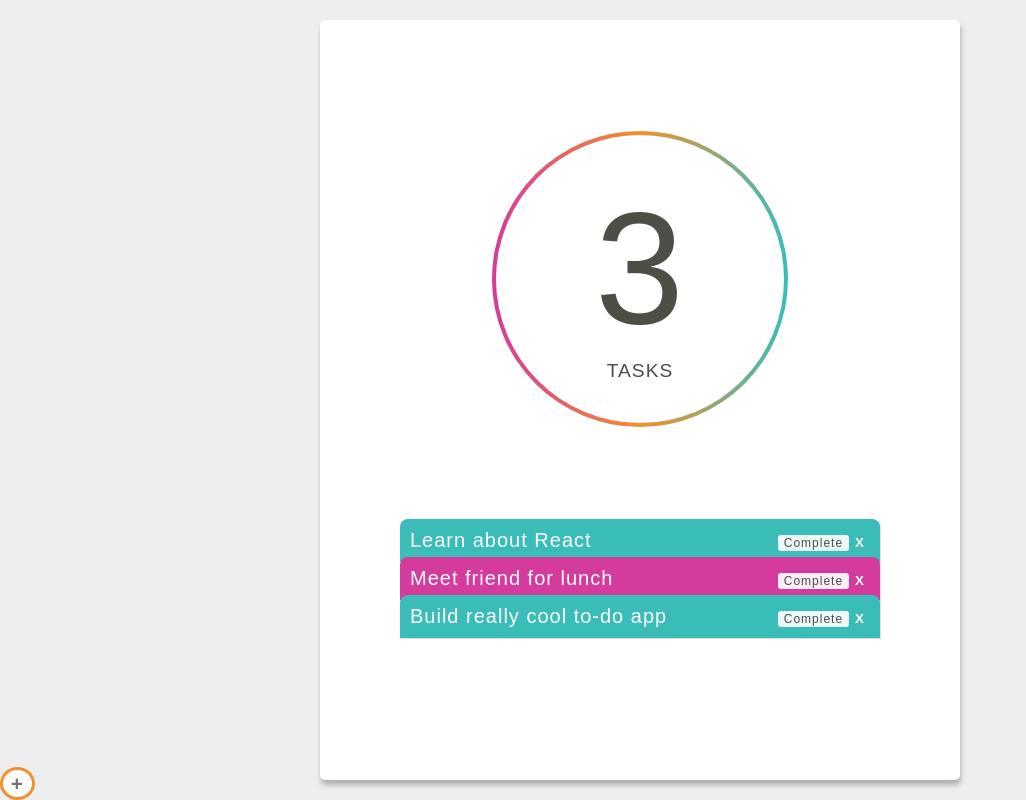
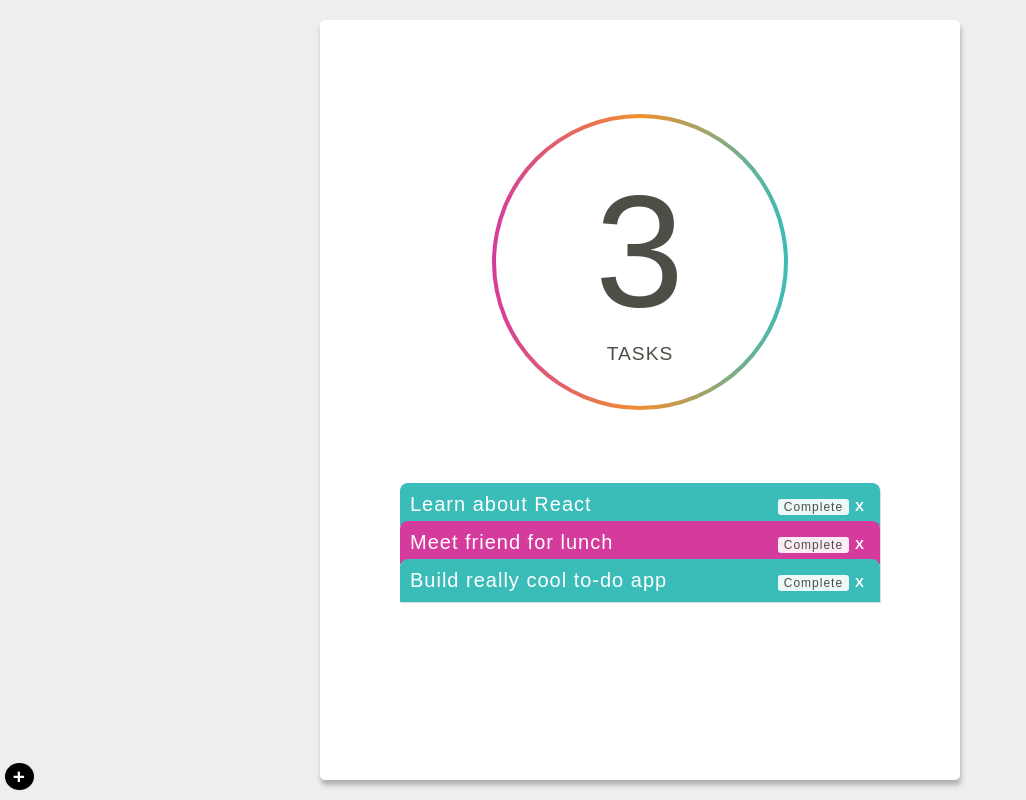
Before and after one commit to sorayav/react-hooks-todo-app, a React (Create React App) app: page / in a window 1280 px wide. Shown: the whole page, without its empty margins (0-1026 px from the left). Built offline with nearby package versions, Linux system fonts and the light colour scheme.

Commit message:
Modify input placeholder and animations

```diff
--- a/src/styles/App.css
+++ b/src/styles/App.css
@@ -88,40 +88,53 @@ body {
 }
 
 form {
-  position: fixed;
-  bottom: 0;
+
   width: 100%;
 }
 
 input {
+  position: fixed;
+  bottom: 10px;
+  left: 5px;
   width: 25px;
   height: 25px;
   border-radius: 50%;
   margin: 0;
   border: none;
-  border: 3px solid var(--mainOrange);
+  /* border: 3px solid var(--mainOrange); */
+  box-shadow: 0px 0px 2px rgb(184, 184, 184, 0.5);
   text-rendering: optimizeLegibility;
   transition: height .2s cubic-bezier(0.6, -0.28, 0.735, 0.045);
   font-weight: bold;
   font-size: 1.3rem;
   cursor: pointer;
+  background: black;
+  color: white;
 }
 
 /* input::placeholder {
   color: black;
 } */
 
+input::placeholder {
+  color: inherit;
+}
+
 input:focus {
-  font-size: 1rem;
+  font-size: 13px;
   font-weight: normal;
   border-radius: 0%;
   width: 100%;
   outline: none;
   height: 40px;
-  transition: height .2s cubic-bezier(0.6, -0.28, 0.735, 0.045);
+  transition: height .3s cubic-bezier(0.6, -0.28, 0.735, 0.045);
   color: inherit;
   border: none;
-  border-top: 5px solid var(--mainOrange);
+  border-top: 3px solid black;
+  bottom: 0px;
+  left: 0px;
+  background: white;
+  color: inherit;
 }
 
 .todo-gradient {
```
